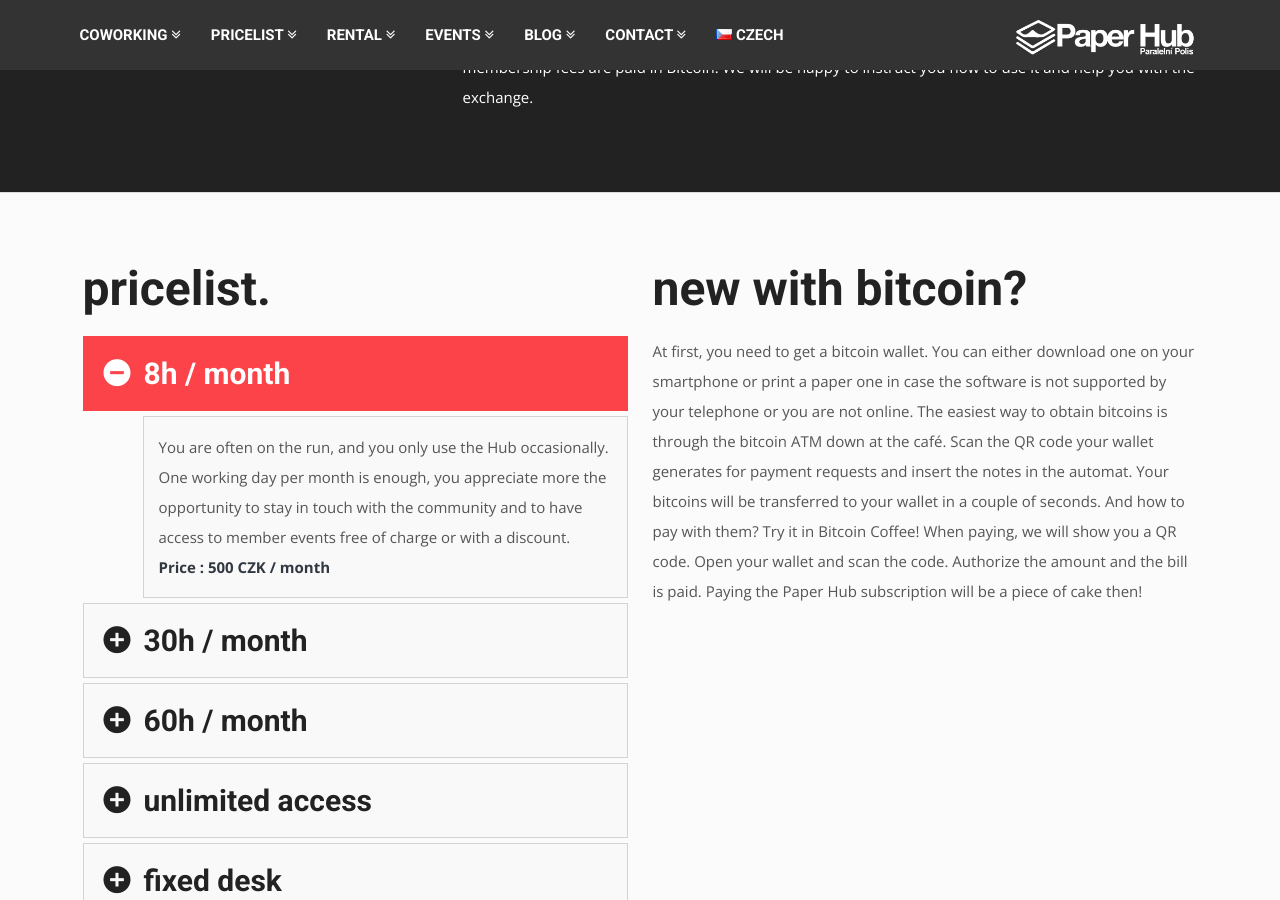
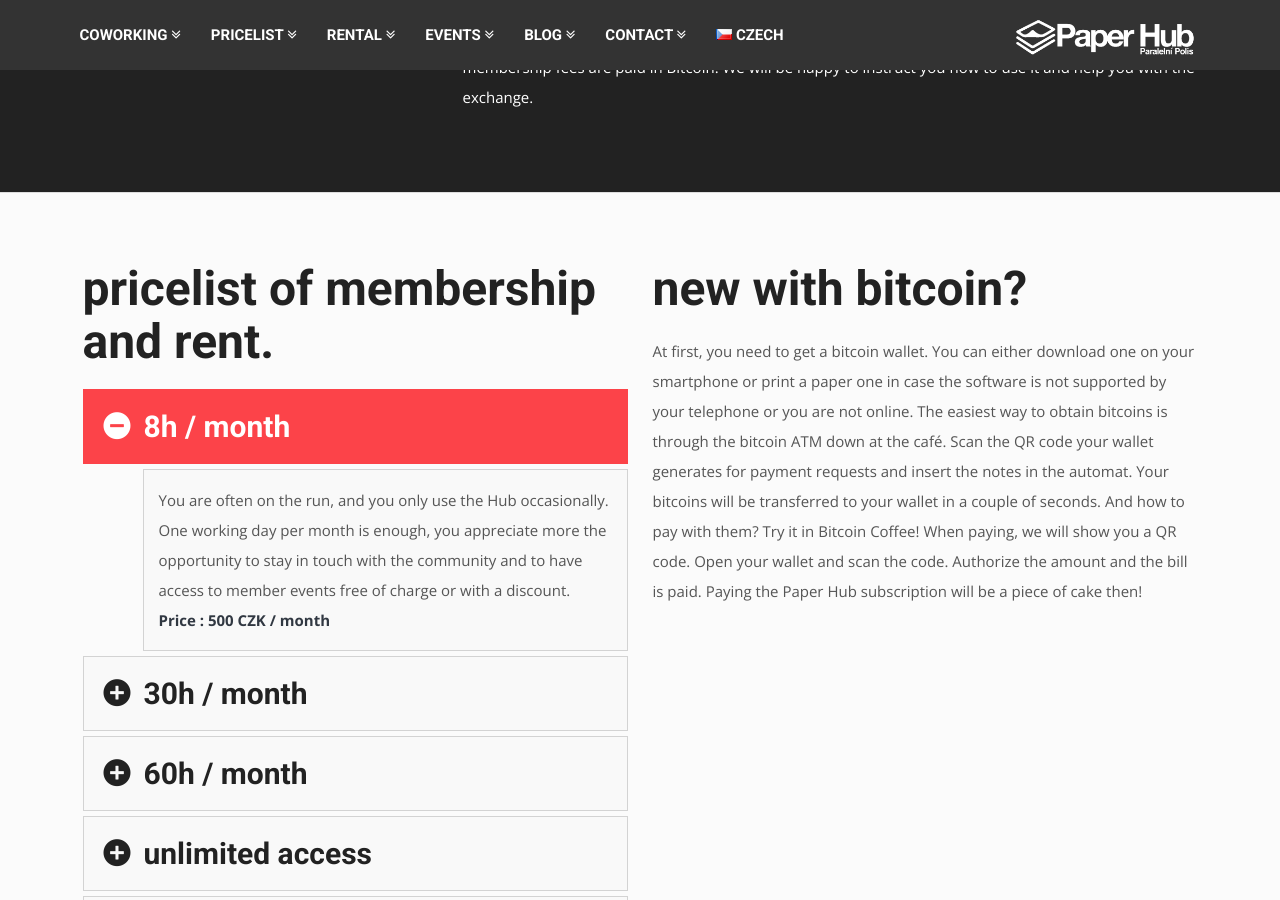
Before and after one commit to ParalelniPolis/paperhubweb, a Jekyll site: the page built from eng/index.html, in a window 1280 px wide and 900 px high, scrolled down 1940 px. Built offline with Jekyll 4.4.1, drawn with Linux system fonts in a browser that asks for light colours; some web fonts are replaced; Markdown is read by kramdown in place of the engine named in the settings.

Commit message:
Update website_text.yaml

```diff
--- a/_data/website_text.yaml
+++ b/_data/website_text.yaml
@@ -157,7 +157,7 @@ black_stripe_first:
 pricelist:
     title:
         cz: ceník členství a pronájmu
-        eng: pricelist
+        eng: pricelist of membership and rent
     plans:
         -   time:
                 cz: "8h / měsíc"
```
